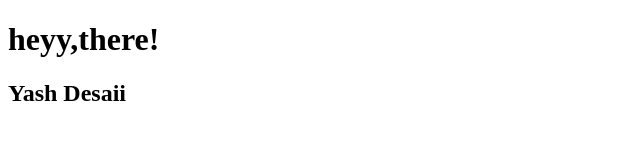
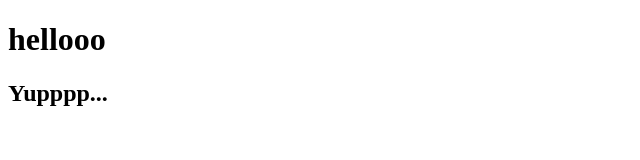
Before and after one commit to YashDesai-11/yashp1, a plain HTML site: page index.html in a window 1280 px wide. Shown: the whole page, without its empty margins (0-640 px from the left). Drawn offline with Linux system fonts and the light colour scheme.

Commit message:
firstcommit

```diff
--- a/index.html
+++ b/index.html
@@ -6,7 +6,7 @@
     <title>Document</title>
 </head>
 <body>
-    <h1>heyy,there!</h1>
-    <h2>Yash Desaii</h2>
+    <h1>hellooo</h1>
+    <h2>Yupppp...</h2>
 </body>
 </html>
```
